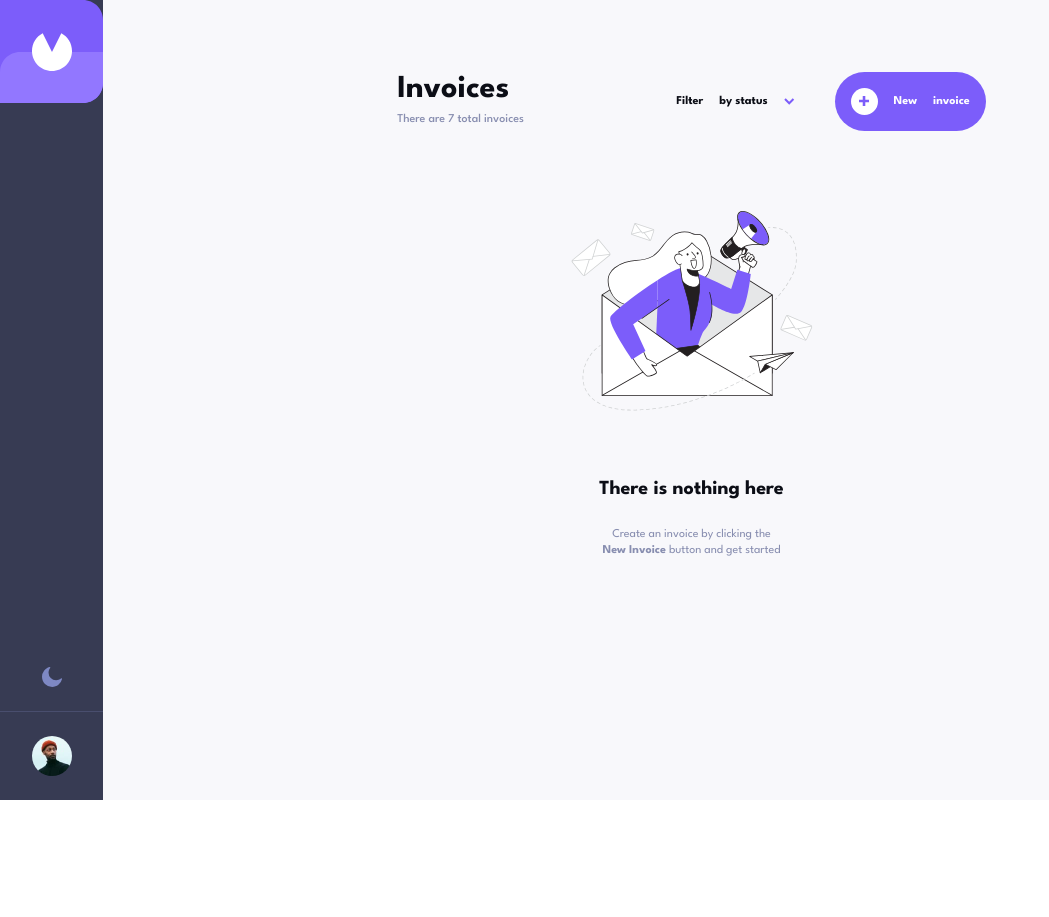
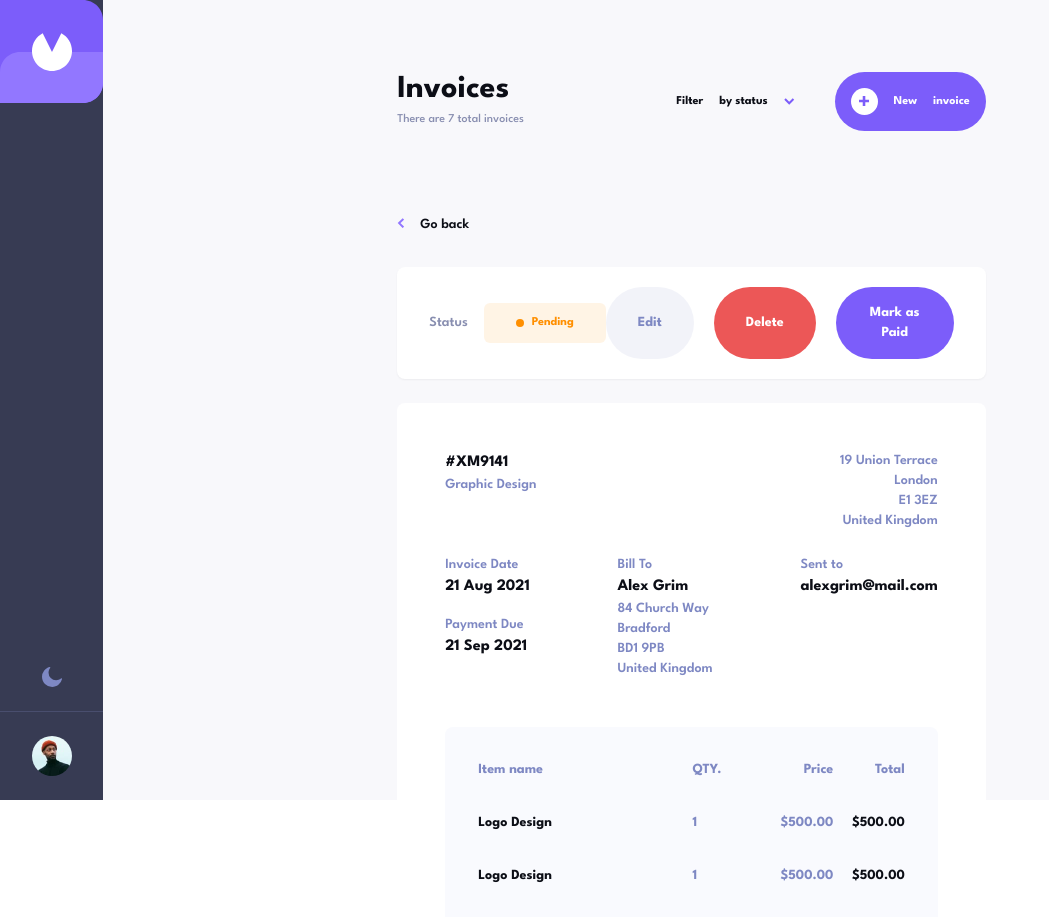
Before and after one commit to ktscates/invoice-app, an Angular app: page /invoice-details/1 in a window 1280 px wide. Shown: the top 917 px of the page, without its empty margins (0-1049 px from the left). Before the commit the page ends 800 px from the top, so only its background shows below. Built offline with nearby package versions, Linux system fonts and the light colour scheme.

Commit message:
invoice list & invoice details ui

```diff
--- a/src/app/app.component.html
+++ b/src/app/app.component.html
@@ -6,10 +6,7 @@
   <div class="flex-1 lg:pt-[72px] sm:pt-14 pt-8 bg-lightbg">
     <div class="lg:w-1/2 sm:w-10/12 sm:p-0 p-6 max-w-[1280px] mx-auto">
       <app-header />
-
-      <!-- <router-outlet /> -->
-
-      <app-empty-invoices />
+      <router-outlet />
     </div>
   </div>
 </div>
--- a/src/app/app.component.ts
+++ b/src/app/app.component.ts
@@ -3,6 +3,7 @@ import { RouterOutlet } from '@angular/router';
 import { SidebarComponent } from './components/sidebar/sidebar.component';
 import { EmptyInvoicesComponent } from './components/empty-invoices/empty-invoices.component';
 import { HeaderComponent } from './components/header/header.component';
+import { InvoiceDetailCardComponent } from './components/invoice-detail-card/invoice-detail-card.component';
 
 @Component({
   selector: 'app-root',
--- a/src/app/components/header/header.component.html
+++ b/src/app/components/header/header.component.html
@@ -25,7 +25,7 @@
     <!-- Dropdown Menu -->
     @if (isDropdownOpen) {
     <div
-      class="absolute sm:right-40 right-10 top-10 mt-2 w-48 bg-white rounded-md shadow-lg z-20"
+      class="absolute sm:right-40 right-10 sm:top-10 top-14 mt-2 w-48 bg-white rounded-md shadow-lg z-20"
     >
       <ul class="py-1 text-navy">
         <li class="px-4 py-2 flex gap-2 items-center font-bold cursor-pointer">
--- a/src/app/components/icons/icons.component.html
+++ b/src/app/components/icons/icons.component.html
@@ -329,10 +329,10 @@
     />
   </svg>
   } @case ("arrow-left") {
-  <svg width="11" height="7" xmlns="http://www.w3.org/2000/svg">
+  <svg width="7" height="10" xmlns="http://www.w3.org/2000/svg">
     <path
-      d="M1 1l4.228 4.228L9.456 1"
-      stroke="#7C5DFA"
+      d="M6.342.886L2.114 5.114l4.228 4.228"
+      stroke="#9277FF"
       stroke-width="2"
       fill="none"
       fill-rule="evenodd"
--- a/src/app/components/invoice-detail-card/invoice-detail-card.component.html
+++ b/src/app/components/invoice-detail-card/invoice-detail-card.component.html
@@ -1 +1,103 @@
-<p>invoice-detail-card works!</p>
+<div
+  class="flex justify-start items-center gap-4 text-sm text-black font-semibold cursor-pointer"
+>
+  <app-icons iconType="arrow-left" />
+  <h1 class="mt-1">Go back</h1>
+</div>
+
+<div
+  class="flex justify-between items-center bg-white px-8 py-5 mt-8 rounded-lg shadow-sm"
+>
+  <div class="flex gap-4 items-center">
+    <h1 class="text-gray text-sm font-semibold">Status</h1>
+    <div
+      class="flex gap-2 items-center text-orange text-xs font-bold bg-orange bg-opacity-10 px-8 py-3 rounded-md"
+    >
+      <div class="text-orange p-1 bg-orange rounded-full"></div>
+      Pending
+    </div>
+  </div>
+  <div class="flex gap-5">
+    <button
+      class="text-blueGray text-sm font-bold bg-blueGray bg-opacity-10 px-8 py-4 rounded-full"
+    >
+      Edit
+    </button>
+    <button class="text-white text-sm font-bold bg-red px-8 py-4 rounded-full">
+      Delete
+    </button>
+    <button
+      class="text-white text-sm font-bold bg-purple px-8 py-4 rounded-full"
+    >
+      Mark as Paid
+    </button>
+  </div>
+</div>
+
+<div class="bg-white mt-6 rounded-lg p-12">
+  <div class="flex justify-between items-centers">
+    <div>
+      <h1 class="text-black text-base font-bold">#XM9141</h1>
+      <p class="text-blueGray text-sm font-semibold">Graphic Design</p>
+    </div>
+    <p class="text-blueGray font-semibold text-sm text-right">
+      19 Union Terrace <br />London <br />E1 3EZ <br />United Kingdom
+    </p>
+  </div>
+
+  <div class="flex justify-between mt-6">
+    <div class="flex flex-col gap-4">
+      <div>
+        <p class="text-blueGray text-sm font-semibold">Invoice Date</p>
+        <h1 class="text-black text-base font-bold">21 Aug 2021</h1>
+      </div>
+      <div>
+        <p class="text-blueGray text-sm font-semibold">Payment Due</p>
+        <h1 class="text-black text-base font-bold">21 Sep 2021</h1>
+      </div>
+    </div>
+    <div>
+      <p class="text-blueGray text-sm font-semibold">Bill To</p>
+      <h1 class="text-black text-base font-bold">Alex Grim</h1>
+      <p class="text-blueGray font-semibold text-sm">
+        84 Church Way<br />
+        Bradford <br />
+        BD1 9PB<br />
+        United Kingdom
+      </p>
+    </div>
+    <div>
+      <p class="text-blueGray text-sm font-semibold">Sent to</p>
+      <h1 class="text-black text-base font-bold">alexgrim&#64;mail.com</h1>
+    </div>
+  </div>
+
+  <div class="bg-tablebg mt-12 p-8 rounded-t-lg w-full">
+    <table class="w-full">
+      <tr class="text-blueGray text-sm font-semibold">
+        <th class="w-2/4 text-left">Item name</th>
+        <th class="w-1/6 text-left">QTY.</th>
+        <th class="w-1/6 text-right">Price</th>
+        <th class="w-1/6 text-right">Total</th>
+      </tr>
+      <tr>
+        <td class="pt-8 text-black text-sm font-bold">Logo Design</td>
+        <td class="pt-8 text-blueGray text-sm font-bold">1</td>
+        <td class="pt-8 text-blueGray text-sm font-bold text-right">$500.00</td>
+        <td class="pt-8 text-black text-sm font-bold text-right">$500.00</td>
+      </tr>
+      <tr>
+        <td class="pt-8 text-black text-sm font-bold">Logo Design</td>
+        <td class="pt-8 text-blueGray text-sm font-bold">1</td>
+        <td class="pt-8 text-blueGray text-sm font-bold text-right">$500.00</td>
+        <td class="pt-8 text-black text-sm font-bold text-right">$500.00</td>
+      </tr>
+    </table>
+  </div>
+  <div
+    class="bg-sidebar flex justify-between items-center px-8 py-4 rounded-b-lg"
+  >
+    <p class="text-white text-sm font-semibold">Amount Due</p>
+    <h1 class="text-white text-2xl font-semibold">$ 556.00</h1>
+  </div>
+</div>
--- a/src/app/pages/invoice-details/invoice-details.component.html
+++ b/src/app/pages/invoice-details/invoice-details.component.html
@@ -1 +1 @@
-<p>invoice-details works!</p>
+<app-invoice-detail-card />
--- a/src/app/pages/invoice-list/invoice-list.component.html
+++ b/src/app/pages/invoice-list/invoice-list.component.html
@@ -1,4 +1 @@
-<div>
-  <app-header />
-  <app-invoice-item-card />
-</div>
+<app-invoice-item-card />
--- a/tailwind.config.js
+++ b/tailwind.config.js
@@ -27,6 +27,7 @@ module.exports = {
         divider: "#494E6E",
         green: "#33D69F",
         orange: "#FF8F00",
+        tablebg: "#F9FAFE",
       },
 
       fontFamily: {
```
Also changed, not shown: src/app/components/invoice-detail-card/invoice-detail-card.component.ts (+4 -5 lines), src/app/pages/invoice-details/invoice-details.component.ts (+4 -5 lines).
